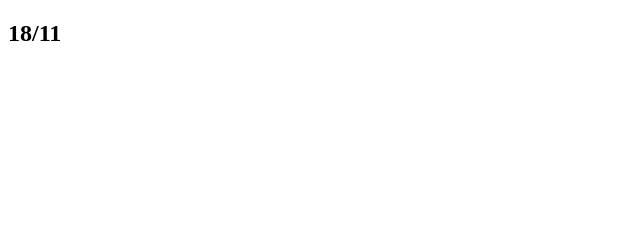
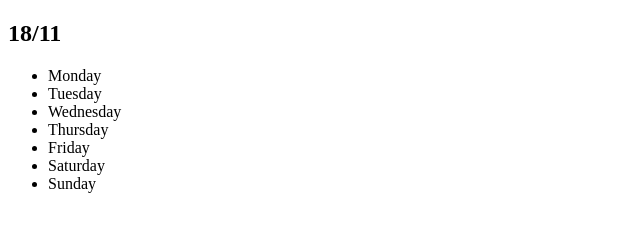
Before and after one commit to tsw1212/my-website, a plain HTML site: page index.html in a window 1280 px wide. Shown: the whole page, without its empty margins (0-640 px from the left). Drawn offline with Linux system fonts and the light colour scheme.

Commit message:
added ....

```diff
--- a/index.html
+++ b/index.html
@@ -7,5 +7,14 @@
 </head>
 <body>
   <h2 id="current-date">18/11</h2>
+  <ul>
+    <li>Monday</li>
+    <li>Tuesday</li>
+    <li>Wednesday</li>
+    <li>Thursday</li>
+    <li>Friday</li>
+    <li>Saturday</li>
+    <li>Sunday</li>
+  </ul>
 </body>
 </html>
```
